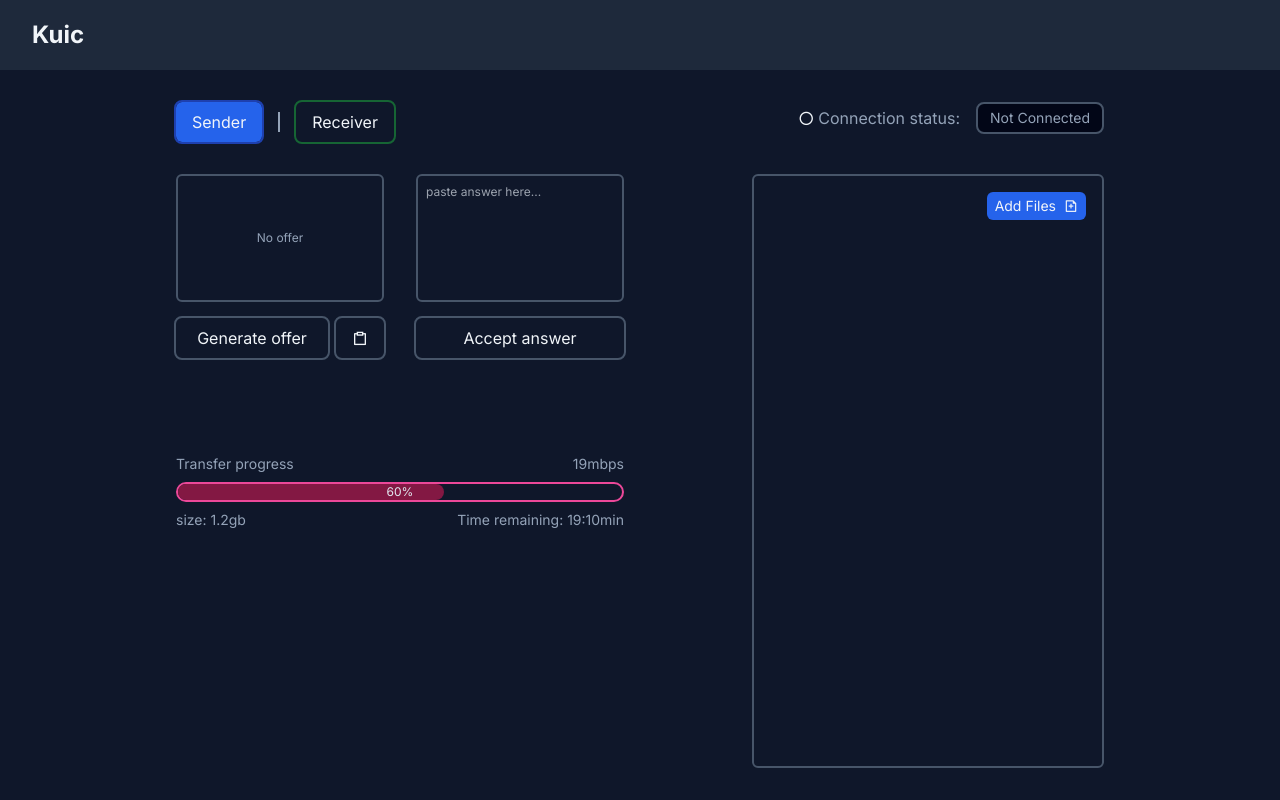
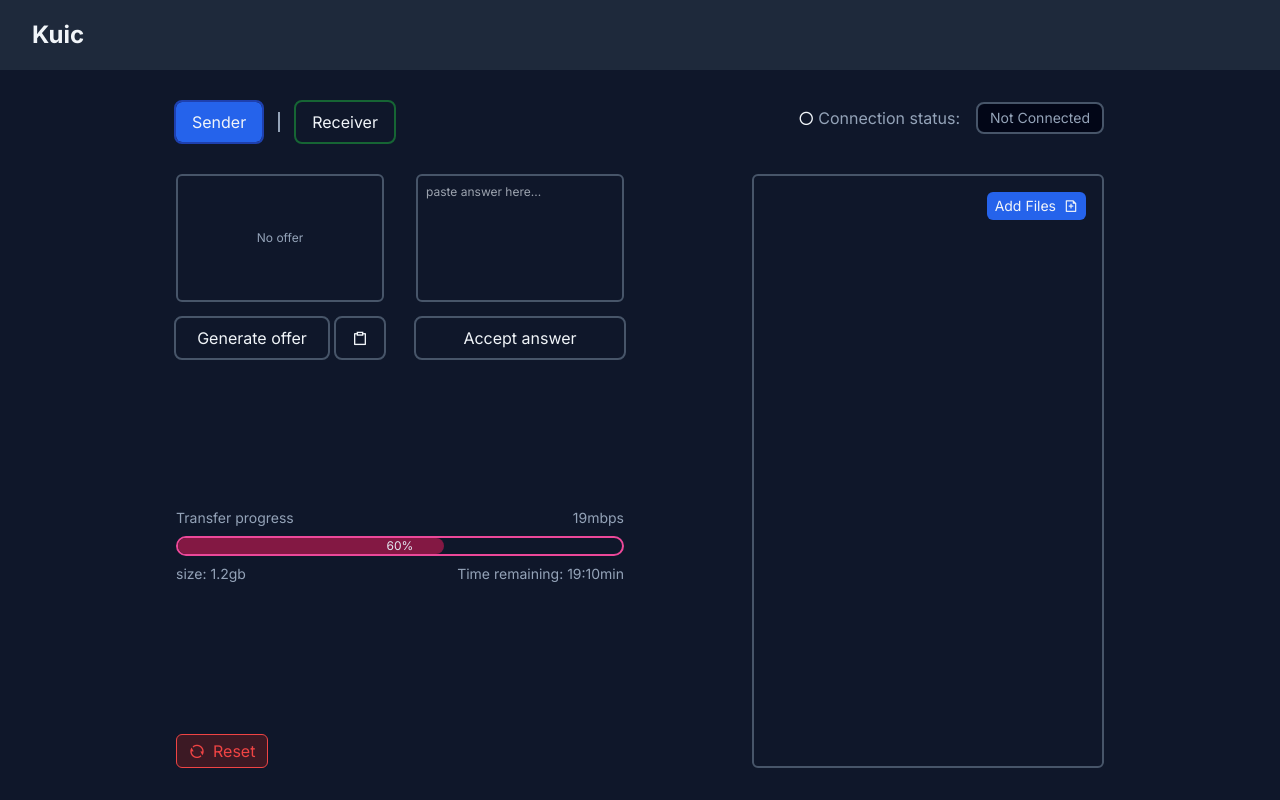
Before and after one commit to kennizen/kuic, a Next.js app: page /application in a window 1280 px wide. Built offline with nearby package versions, Linux system fonts and the light colour scheme.

Commit message:
added button pressing prevention and reset button

```diff
--- /dev/null
+++ b/src/app/application/ResetConnection.tsx
@@ -0,0 +1,19 @@
+import { useRtcCtx } from "./page";
+
+const ResetConnection = () => {
+  // hooks
+  const { peerConnection } = useRtcCtx();
+
+  return (
+    <button
+      title="Can be used to reset the connection once connected."
+      // disabled
+      className="flex gap-2 bg-red-900 w-min px-3 py-1 rounded-md border border-red-500 text-red-500 bg-opacity-40 disabled:text-slate-500 disabled:border-slate-500 disabled:bg-slate-900 disabled:cursor-not-allowed hover:bg-opacity-60 transition-all"
+      onClick={() => peerConnection?.close()}
+    >
+      <i className="ri-refresh-line"></i> Reset
+    </button>
+  );
+};
+
+export default ResetConnection;
--- a/src/app/application/UserType.tsx
+++ b/src/app/application/UserType.tsx
@@ -28,6 +28,7 @@ const UserType = () => {
   // methods
   async function generateOffer() {
     if (peerConnection === null) return;
+    if (peerConnection.localDescription !== null) return;
 
     const offer = await peerConnection.createOffer();
     await peerConnection.setLocalDescription(offer);
@@ -89,6 +90,7 @@ const UserType = () => {
 
   async function handleAcceptOffer() {
     if (!peerConnection || !session.remoteSdp) return;
+    if (peerConnection.remoteDescription !== null) return;
 
     await peerConnection.setRemoteDescription(session.remoteSdp);
 
@@ -104,6 +106,7 @@ const UserType = () => {
 
   async function handleAcceptAnswer() {
     if (!peerConnection || !session.remoteSdp) return;
+    if (peerConnection.remoteDescription !== null) return;
 
     await peerConnection.setRemoteDescription(session.remoteSdp);
 
@@ -116,6 +119,7 @@ const UserType = () => {
   useEffect(() => {
     if (!peerConnection) return;
     peerConnection.onicecandidate = handleOnIceCan;
+    // peerConnection.oniceconnectionstatechange
   }, [peerConnection]);
 
   console.log("session", session);
@@ -182,7 +186,7 @@ const UserType = () => {
                 name="data"
                 id="data"
                 placeholder="paste answer here..."
-                className="border-2 border-slate-600 rounded-md w-[13rem] h-[8rem] p-2 overflow-hidden bg-slate-900 resize-none text-xs focus-visible:outline-none"
+                className="border-2 border-slate-600 rounded-md w-[13rem] h-[8rem] p-2 overflow-hidden bg-slate-900 resize-none text-xs focus-visible:outline-none text-slate-400"
                 onChange={handleAcceptRemoteSdpChange}
               />
               <button
@@ -200,7 +204,7 @@ const UserType = () => {
                 name="data"
                 id="data"
                 placeholder="paste offer here..."
-                className="border-2 border-slate-600 rounded-md w-[13rem] h-[8rem] p-2 overflow-hidden bg-slate-900 resize-none text-xs focus-visible:outline-none"
+                className="border-2 border-slate-600 rounded-md w-[13rem] h-[8rem] p-2 overflow-hidden bg-slate-900 resize-none text-xs focus-visible:outline-none text-slate-400"
                 onChange={handleAcceptRemoteSdpChange}
               />
               <button
--- a/src/app/application/page.tsx
+++ b/src/app/application/page.tsx
@@ -1,6 +1,6 @@
 "use client";
 
-import { createContext, useContext, useEffect, useRef, useState } from "react";
+import { createContext, useCallback, useContext, useEffect, useState } from "react";
 import ConnectionStatus from "./ConnectionStatus";
 import UserType from "./UserType";
 import WillNotWork from "./WillNotWork";
@@ -8,6 +8,7 @@ import FilePicker from "./FilePicker";
 import FileCard from "./FileCard";
 import ProgressBar from "./ProgressBar";
 import ReceivedFiles from "./ReceivedFiles";
+import ResetConnection from "./ResetConnection";
 
 const servers = {
   iceServers: [
@@ -20,10 +21,10 @@ const servers = {
 type CtxValue = {
   peerConnection: RTCPeerConnection | null;
   dataChannel: RTCDataChannel | null;
+  userType: Usertype;
+  connectionStatus: RTCIceConnectionState;
   handleDeleteFile(idx: number): void;
-  userType: Usertype;
   changeUserType(type: Usertype): void;
-  connectionStatus: RTCIceConnectionState;
 };
 
 type Usertype = "sender" | "receiver";
@@ -46,14 +47,27 @@ const Application = () => {
   const [userType, setUserType] = useState<Usertype>("sender");
 
   // methods
-  function handleDeleteFile(idx: number) {
-    const tmpFiles = structuredClone(files);
-    tmpFiles.splice(idx, 1);
-    setFiles(tmpFiles);
-  }
+  const handleDeleteFile = useCallback(
+    (idx: number) => {
+      const tmpFiles = structuredClone(files);
+      tmpFiles.splice(idx, 1);
+      setFiles(tmpFiles);
+    },
+    [files]
+  );
 
-  function changeUserType(type: Usertype) {
+  const changeUserType = useCallback((type: Usertype) => {
     setUserType(type);
+  }, []);
+
+  function handleResetConn() {
+    if (!peerConnection || !dataChannel) return;
+
+    dataChannel.close();
+    peerConnection.close();
+
+    setPeerConnection(null);
+    setDataChannel(null);
   }
 
   // lifecycles
@@ -74,9 +88,13 @@ const Application = () => {
 
   // effect
   useEffect(() => {
-    if (!peerConnection) return;
+    if (!peerConnection || !dataChannel) return;
     peerConnection.oniceconnectionstatechange = () => {
       setConnectionStatus(peerConnection.iceConnectionState);
+    };
+
+    dataChannel.onclose = () => {
+      console.log(dataChannel.readyState);
     };
   }, [peerConnection]);
 
@@ -88,9 +106,10 @@ const Application = () => {
     >
       <div className="h-[calc(100dvh-var(--navbar-height))] text-slate-100 flex justify-center">
         <div className="max-w-[60rem] w-full py-8 flex justify-between flex-wrap gap-4 p-4 h-full">
-          <div className="flex flex-col gap-24">
+          <div className="flex flex-col justify-between gap-8">
             <UserType />
             <ProgressBar />
+            <ResetConnection />
           </div>
           <div className="flex flex-col gap-10 items-end h-full">
             <ConnectionStatus />
--- a/src/app/layout.tsx
+++ b/src/app/layout.tsx
@@ -1,10 +1,5 @@
-"use client";
-
 import { Inter } from "next/font/google";
-import MainWrapper from "./MainWrapper";
-import ThemeProvider from "@/providers/ThemeProvider";
-import { ToastContainer, toast } from "react-toastify";
-import "react-toastify/dist/ReactToastify.css";
+import Provider from "@/providers/Provider";
 import "./globals.css";
 import "remixicon/fonts/remixicon.css";
 
@@ -20,10 +15,7 @@ export default function RootLayout({
       <meta name="description" content="An WebRTC based peer to peer file transfer application"></meta>
       <title>Kuic</title>
       <body className={inter.className}>
-        <ThemeProvider>
-          <MainWrapper>{children}</MainWrapper>
-          <ToastContainer />
-        </ThemeProvider>
+        <Provider>{children}</Provider>
       </body>
     </html>
   );
--- /dev/null
+++ b/src/providers/Provider.tsx
@@ -0,0 +1,20 @@
+import MainWrapper from "@/app/MainWrapper";
+import ThemeProvider from "./ThemeProvider";
+import { ToastContainer } from "react-toastify";
+import { ReactNode } from "react";
+import "react-toastify/dist/ReactToastify.css";
+
+interface IProps {
+  children: JSX.Element | JSX.Element[] | ReactNode;
+}
+
+const Provider = ({ children }: IProps) => {
+  return (
+    <ThemeProvider>
+      <MainWrapper>{children}</MainWrapper>
+      <ToastContainer />
+    </ThemeProvider>
+  );
+};
+
+export default Provider;
--- a/src/providers/ThemeProvider.tsx
+++ b/src/providers/ThemeProvider.tsx
@@ -1,3 +1,5 @@
+"use client"
+
 import { Dispatch, ReactNode, SetStateAction, createContext, useContext, useState } from "react";
 
 interface IProps {
```
